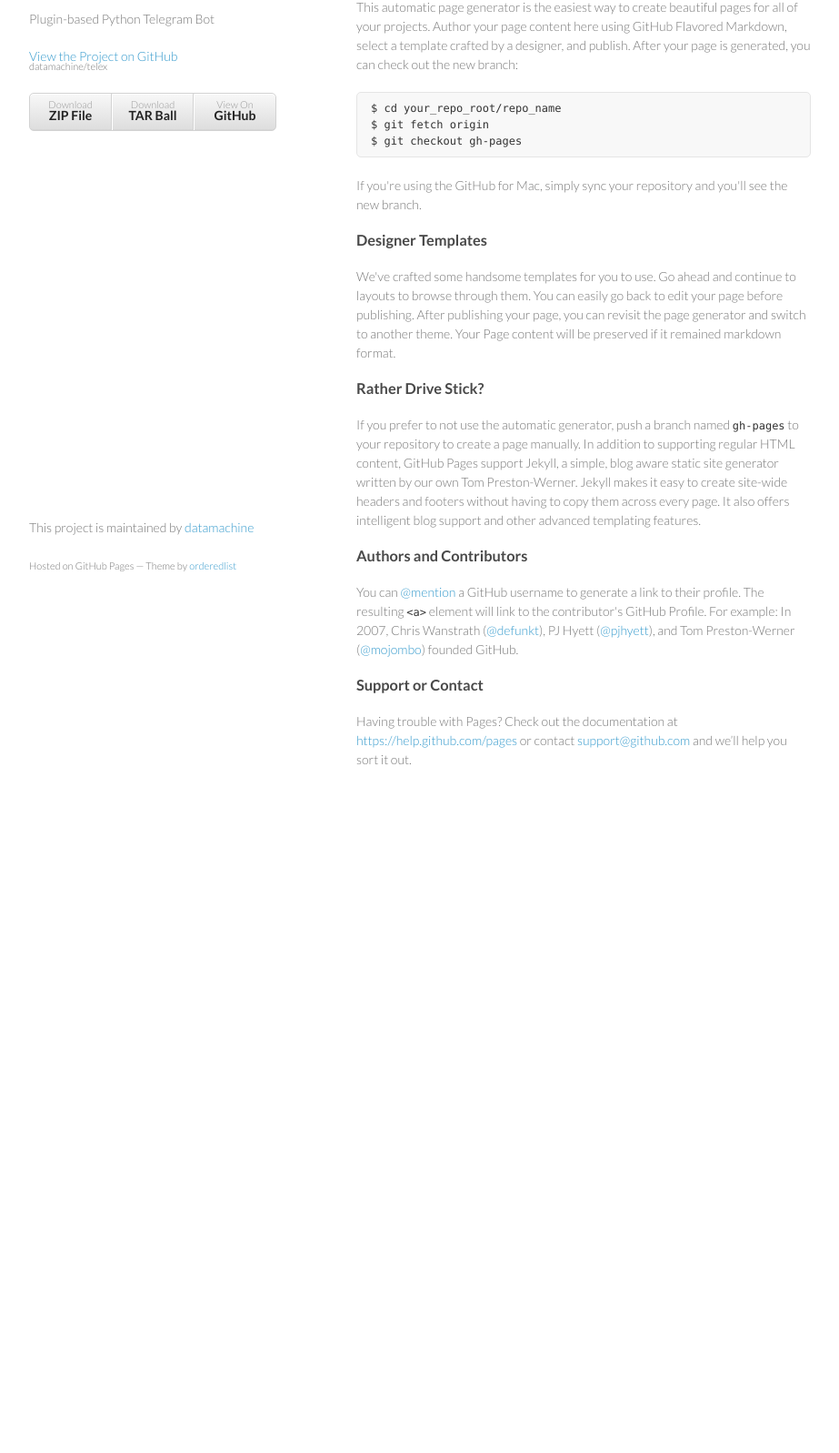
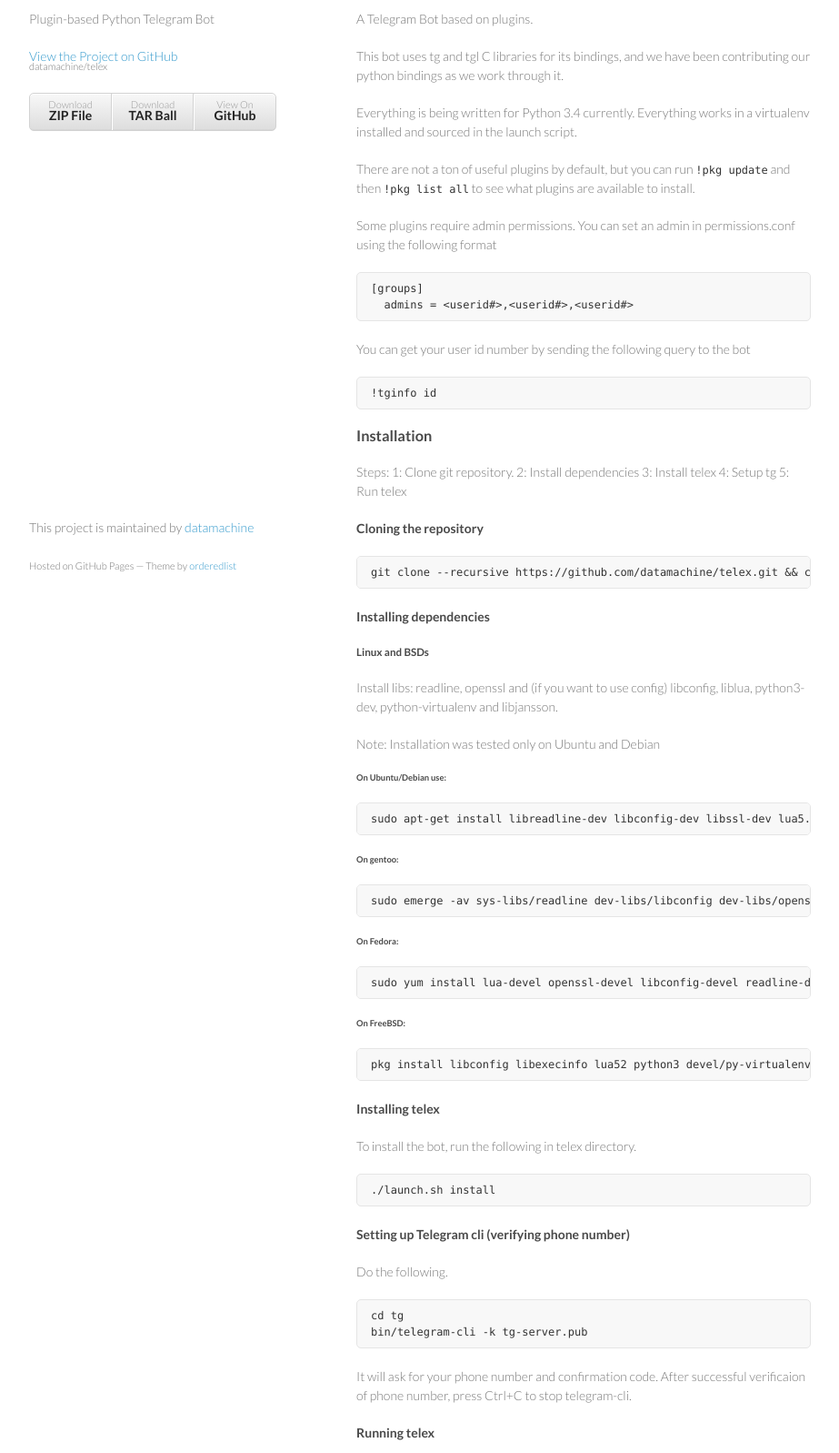
Before and after one commit to datamachine/telex, a plain HTML site: page index.html in a window 1280 px wide. Shown: the part 99-1696 px from the top of the page at 91% size, without its empty margins (178-1101 px from the left). Before the commit the page ends 1014 px from the top, so only its background shows below. Drawn offline with Linux system fonts and the light colour scheme.

```diff
--- a/index.html
+++ b/index.html
@@ -28,37 +28,159 @@
         </ul>
       </header>
       <section>
-        <h3>
-<a id="welcome-to-github-pages" class="anchor" href="#welcome-to-github-pages" aria-hidden="true"><span class="octicon octicon-link"></span></a>Welcome to GitHub Pages.</h3>
+        <h1>
+<a id="telex" class="anchor" href="#telex" aria-hidden="true"><span class="octicon octicon-link"></span></a>Telex</h1>
 
-<p>This automatic page generator is the easiest way to create beautiful pages for all of your projects. Author your page content here using GitHub Flavored Markdown, select a template crafted by a designer, and publish. After your page is generated, you can check out the new branch:</p>
+<p>A Telegram Bot based on plugins. </p>
 
-<pre><code>$ cd your_repo_root/repo_name
-$ git fetch origin
-$ git checkout gh-pages
+<p>This bot uses tg and tgl C libraries for its bindings, and we have been contributing our python bindings as we work through it.</p>
+
+<p>Everything is being written for Python 3.4 currently. Everything works in a virtualenv installed and sourced in the launch script.</p>
+
+<p>There are not a ton of useful plugins by default, but you can run <code>!pkg update</code> and then <code>!pkg list all</code> to see what plugins are available to install.</p>
+
+<p>Some plugins require admin permissions. You can set an admin in permissions.conf using the following format</p>
+
+<pre><code>[groups]
+  admins = &lt;userid#&gt;,&lt;userid#&gt;,&lt;userid#&gt;
 </code></pre>
 
-<p>If you're using the GitHub for Mac, simply sync your repository and you'll see the new branch.</p>
+<p>You can get your user id number by sending the following query to the bot</p>
+
+<pre><code>!tginfo id
+</code></pre>
 
 <h3>
-<a id="designer-templates" class="anchor" href="#designer-templates" aria-hidden="true"><span class="octicon octicon-link"></span></a>Designer Templates</h3>
+<a id="installation" class="anchor" href="#installation" aria-hidden="true"><span class="octicon octicon-link"></span></a>Installation</h3>
 
-<p>We've crafted some handsome templates for you to use. Go ahead and continue to layouts to browse through them. You can easily go back to edit your page before publishing. After publishing your page, you can revisit the page generator and switch to another theme. Your Page content will be preserved if it remained markdown format.</p>
+<p>Steps:
+1: Clone git repository.
+2: Install dependencies
+3: Install telex
+4: Setup tg
+5: Run telex</p>
+
+<h4>
+<a id="cloning-the-repository" class="anchor" href="#cloning-the-repository" aria-hidden="true"><span class="octicon octicon-link"></span></a>Cloning the repository</h4>
+
+<pre><code>git clone --recursive https://github.com/datamachine/telex.git &amp;&amp; cd telex
+</code></pre>
+
+<h4>
+<a id="installing-dependencies" class="anchor" href="#installing-dependencies" aria-hidden="true"><span class="octicon octicon-link"></span></a>Installing dependencies</h4>
+
+<h5>
+<a id="linux-and-bsds" class="anchor" href="#linux-and-bsds" aria-hidden="true"><span class="octicon octicon-link"></span></a>Linux and BSDs</h5>
+
+<p>Install libs: readline, openssl and (if you want to use config) libconfig, liblua, python3-dev, python-virtualenv and libjansson.</p>
+
+<p>Note: Installation was tested only on Ubuntu and Debian</p>
+
+<h6>
+<a id="on-ubuntudebian-use" class="anchor" href="#on-ubuntudebian-use" aria-hidden="true"><span class="octicon octicon-link"></span></a>On Ubuntu/Debian use:</h6>
+
+<pre><code>sudo apt-get install libreadline-dev libconfig-dev libssl-dev lua5.2 liblua5.2-dev libevent-dev libjansson-dev python3-dev python-virtualenv make
+</code></pre>
+
+<h6>
+<a id="on-gentoo" class="anchor" href="#on-gentoo" aria-hidden="true"><span class="octicon octicon-link"></span></a>On gentoo:</h6>
+
+<pre><code>sudo emerge -av sys-libs/readline dev-libs/libconfig dev-libs/openssl dev-lang/lua dev-libs/libevent dev-libs/jansson dev-lang/python-3 dev-python/virtualenv
+</code></pre>
+
+<h6>
+<a id="on-fedora" class="anchor" href="#on-fedora" aria-hidden="true"><span class="octicon octicon-link"></span></a>On Fedora:</h6>
+
+<pre><code>sudo yum install lua-devel openssl-devel libconfig-devel readline-devel libevent-devel libjansson-devel python3-devel python-virtualenv
+</code></pre>
+
+<h6>
+<a id="on-freebsd" class="anchor" href="#on-freebsd" aria-hidden="true"><span class="octicon octicon-link"></span></a>On FreeBSD:</h6>
+
+<pre><code>pkg install libconfig libexecinfo lua52 python3 devel/py-virtualenv
+</code></pre>
+
+<h4>
+<a id="installing-telex" class="anchor" href="#installing-telex" aria-hidden="true"><span class="octicon octicon-link"></span></a>Installing telex</h4>
+
+<p>To install the bot, run the following in telex directory.</p>
+
+<pre><code>./launch.sh install
+</code></pre>
+
+<h4>
+<a id="setting-up-telegram-cli-verifying-phone-number" class="anchor" href="#setting-up-telegram-cli-verifying-phone-number" aria-hidden="true"><span class="octicon octicon-link"></span></a>Setting up Telegram cli (verifying phone number)</h4>
+
+<p>Do the following.</p>
+
+<pre><code>cd tg
+bin/telegram-cli -k tg-server.pub
+</code></pre>
+
+<p>It will ask for your phone number and confirmation code.
+After successful verificaion of phone number, press Ctrl+C to stop telegram-cli.</p>
+
+<h4>
+<a id="running-telex" class="anchor" href="#running-telex" aria-hidden="true"><span class="octicon octicon-link"></span></a>Running telex</h4>
+
+<p>To start the bot, run the following in telex directory.</p>
+
+<pre><code>./launch
+</code></pre>
 
 <h3>
-<a id="rather-drive-stick" class="anchor" href="#rather-drive-stick" aria-hidden="true"><span class="octicon octicon-link"></span></a>Rather Drive Stick?</h3>
+<a id="running-bot-as-a-service" class="anchor" href="#running-bot-as-a-service" aria-hidden="true"><span class="octicon octicon-link"></span></a>Running bot as a service</h3>
 
-<p>If you prefer to not use the automatic generator, push a branch named <code>gh-pages</code> to your repository to create a page manually. In addition to supporting regular HTML content, GitHub Pages support Jekyll, a simple, blog aware static site generator written by our own Tom Preston-Werner. Jekyll makes it easy to create site-wide headers and footers without having to copy them across every page. It also offers intelligent blog support and other advanced templating features.</p>
+<p>If you have <a href="http://upstart.ubuntu.com/">upstart</a>, you can run the bot as a service by following the below procedure.</p>
 
-<h3>
-<a id="authors-and-contributors" class="anchor" href="#authors-and-contributors" aria-hidden="true"><span class="octicon octicon-link"></span></a>Authors and Contributors</h3>
+<p>To check if you have upstart, just run </p>
 
-<p>You can <a href="https://github.com/blog/821" class="user-mention">@mention</a> a GitHub username to generate a link to their profile. The resulting <code>&lt;a&gt;</code> element will link to the contributor's GitHub Profile. For example: In 2007, Chris Wanstrath (<a href="https://github.com/defunkt" class="user-mention">@defunkt</a>), PJ Hyett (<a href="https://github.com/pjhyett" class="user-mention">@pjhyett</a>), and Tom Preston-Werner (<a href="https://github.com/mojombo" class="user-mention">@mojombo</a>) founded GitHub.</p>
+<pre><code>sudo start
+</code></pre>
 
-<h3>
-<a id="support-or-contact" class="anchor" href="#support-or-contact" aria-hidden="true"><span class="octicon octicon-link"></span></a>Support or Contact</h3>
+<p>If output is something like this, then you have upstart.</p>
 
-<p>Having trouble with Pages? Check out the documentation at <a href="https://help.github.com/pages">https://help.github.com/pages</a> or contact <a href="mailto:support@github.com">support@github.com</a> and we’ll help you sort it out.</p>
+<pre><code>start: missing job name
+Try `start --help' for more information.
+</code></pre>
+
+<p>Edit the config file.</p>
+
+<pre><code>sed -i "s/yourusername/$(whoami)/g" temp/telex.conf
+sed -i "s_telegrambotpath_$(pwd)_g" temp/telex.conf
+sudo cp temp/telex.conf /etc/init/
+sudo start telex # To start it
+sudo stop telex # To stop it
+</code></pre>
+
+<h1>
+<a id="notes" class="anchor" href="#notes" aria-hidden="true"><span class="octicon octicon-link"></span></a>Notes</h1>
+
+<p>While already very capable, this bot is still in relatively early development. Some plugin names, or plugin API calls may be modifed. However, we are starting to settle on our stable APIs.</p>
+
+<p>With that said, we do strive to have the bot continue to function seemlessly when pulling the latest HEAD</p>
+
+<h1>
+<a id="contact" class="anchor" href="#contact" aria-hidden="true"><span class="octicon octicon-link"></span></a>Contact</h1>
+
+<p>The primary developers are Vince (<a href="https://github.com/Surye" class="user-mention">@Surye</a>) and Phillip (<a href="https://github.com/Tyrannosaurus" class="user-mention">@Tyrannosaurus</a>) and can be contacted directly through telegram.</p>
+
+<p>You can also join our telegram group using the link: <a href="https://telegram.me/joinchat/05c5c2f60112fa104d1c0c563b2fd34a">https://telegram.me/joinchat/05c5c2f60112fa104d1c0c563b2fd34a</a></p>
+
+<p>Bug reports and issues can be reported at: <a href="https://github.com/datamachine/telex/issues">https://github.com/datamachine/telex/issues</a></p>
+
+<h1>
+<a id="known-issues" class="anchor" href="#known-issues" aria-hidden="true"><span class="octicon octicon-link"></span></a>Known Issues</h1>
+
+<h2>
+<a id="not-recieving-telegram-verification-text-on-initial-launch" class="anchor" href="#not-recieving-telegram-verification-text-on-initial-launch" aria-hidden="true"><span class="octicon octicon-link"></span></a>Not recieving telegram verification text on initial launch</h2>
+
+<p>Try running tg directly.</p>
+
+<pre><code>$ tg/bin/telegram-cli -k tg-server.pub
+</code></pre>
+
+<p>Once you verify the client, you can stop it and run the launch.sh script again.</p>
       </section>
       <footer>
         <p>This project is maintained by <a href="https://github.com/datamachine">datamachine</a></p>
```
Also changed, not shown: params.json (+1 -1 lines).
